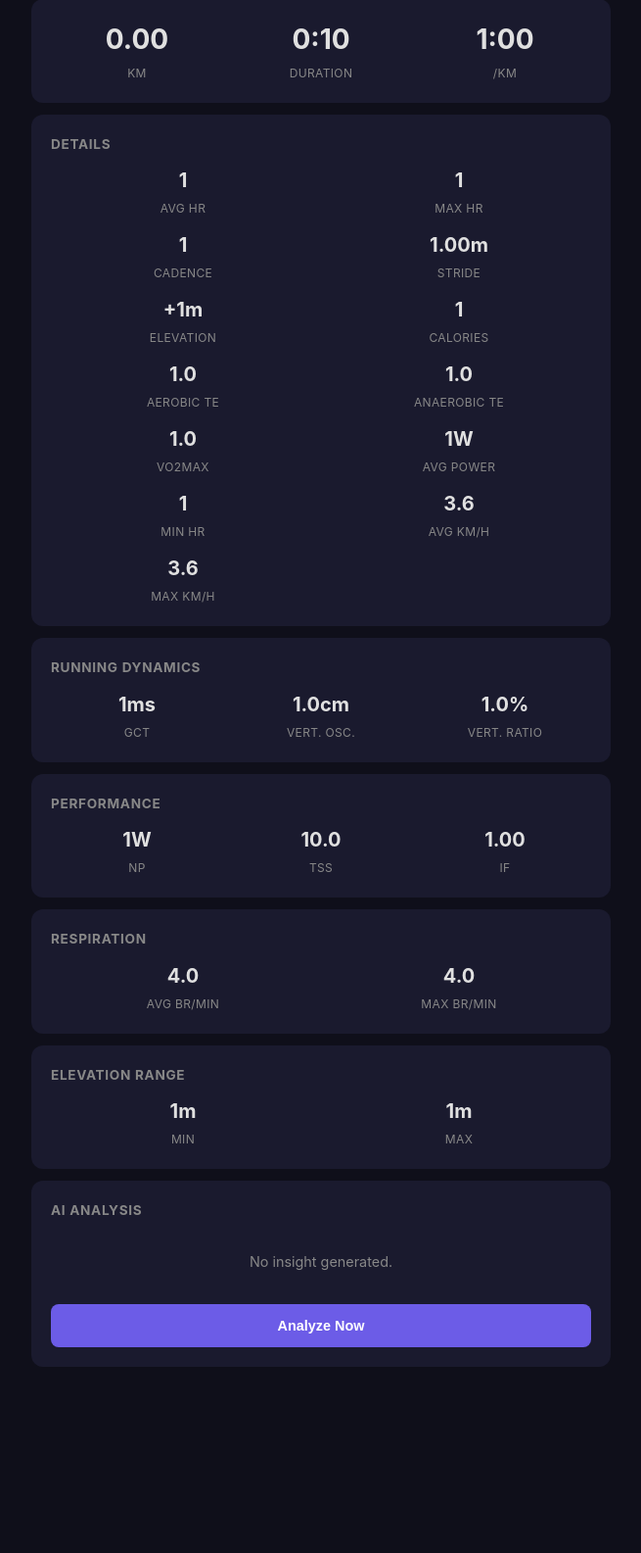
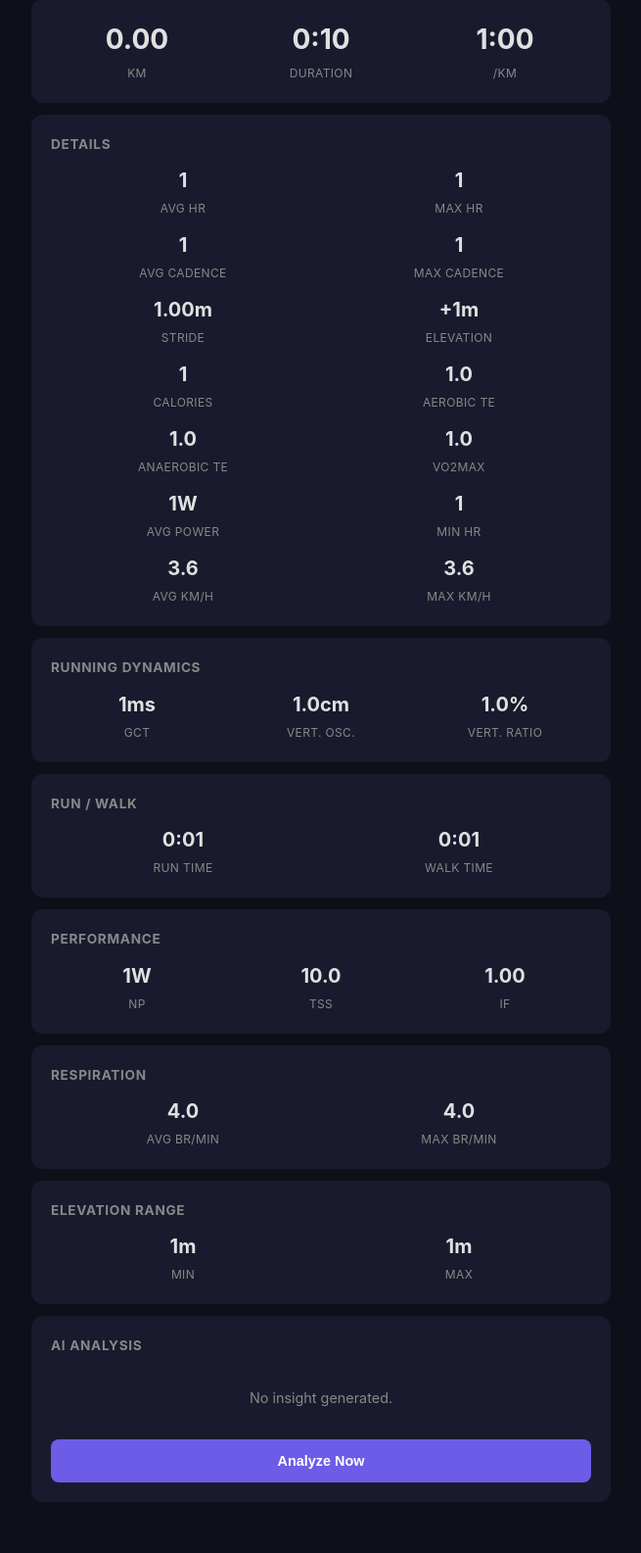
Before and after one commit to stnkvcmls/running-coach, a FastAPI app: page /activity/1 in a window 1280 px wide. Shown: the part 202-1787 px from the top of the page at 98% size, without its empty margins (312-967 px from the left). Before the commit the page ends 1597 px from the top, so only its background shows below. Run offline with FastAPI, Linux system fonts and the light colour scheme; tables that the repository leaves empty hold one stand-in row (values such as "Sample post"); parts of the project's set-up code (start-up, migrations or seed data) failed here and were passed over.

Commit message:
Add run/walk breakdown, power zones, max cadence, and 6 more chart series (#12)
- Add 5 new Activity columns: max_cadence, run_time_sec, walk_time_sec,
  typed_splits_json, power_zones_json
- Fetch get_activity_typed_splits() to extract run vs walk time per session
- Extract max cadence from Garmin activity summary
- Extract power zone summaries (powerZoneSummaries) from full activity
- Add 6 new time-series chart tabs from existing laps_json data: GCT,
  Vertical Oscillation, Vertical Ratio, Stride Length, Performance
  Condition, Stamina — all powered by data already stored but not shown
- Add Power Zones horizontal bar chart (matches HR Zones UI pattern)
- Add Run/Walk stat card with run and walk durations
- Feed max cadence, run/walk split, and power zones into AI coaching context

https://claude.ai/code/session_01G4K6butzZCpPSxQyTjbKsT

Co-authored-by: Claude <noreply@anthropic.com>

```diff
--- a/app/database.py
+++ b/app/database.py
@@ -66,6 +66,11 @@ def _migrate_db():
         "min_hr": "INTEGER",
         "max_elevation": "FLOAT",
         "min_elevation": "FLOAT",
+        "max_cadence": "FLOAT",
+        "run_time_sec": "FLOAT",
+        "walk_time_sec": "FLOAT",
+        "typed_splits_json": "TEXT",
+        "power_zones_json": "TEXT",
     }
     try:
         with engine.connect() as conn:
--- a/app/templates/activity.html
+++ b/app/templates/activity.html
@@ -38,7 +38,10 @@
         <div class="stat"><span class="stat-value">{{ activity.max_hr }}</span><span class="stat-label">Max HR</span></div>
         {% endif %}
         {% if activity.avg_cadence %}
-        <div class="stat"><span class="stat-value">{{ activity.avg_cadence | round(0) | int }}</span><span class="stat-label">Cadence</span></div>
+        <div class="stat"><span class="stat-value">{{ activity.avg_cadence | round(0) | int }}</span><span class="stat-label">Avg Cadence</span></div>
+        {% endif %}
+        {% if activity.max_cadence %}
+        <div class="stat"><span class="stat-value">{{ activity.max_cadence | round(0) | int }}</span><span class="stat-label">Max Cadence</span></div>
         {% endif %}
         {% if activity.avg_stride %}
         <div class="stat"><span class="stat-value">{{ '%.2f' | format(activity.avg_stride) }}m</span><span class="stat-label">Stride</span></div>
@@ -90,6 +93,20 @@
 </section>
 {% endif %}
 
+{% if activity.run_time_sec or activity.walk_time_sec %}
+<section class="card">
+    <h2>Run / Walk</h2>
+    <div class="stat-grid stat-grid-2">
+        {% if activity.run_time_sec %}
+        <div class="stat"><span class="stat-value">{{ activity.run_time_sec | duration }}</span><span class="stat-label">Run Time</span></div>
+        {% endif %}
+        {% if activity.walk_time_sec %}
+        <div class="stat"><span class="stat-value">{{ activity.walk_time_sec | duration }}</span><span class="stat-label">Walk Time</span></div>
+        {% endif %}
+    </div>
+</section>
+{% endif %}
+
 {% if activity.normalized_power or activity.training_stress_score or activity.intensity_factor %}
 <section class="card">
     <h2>Performance</h2>
@@ -136,6 +153,15 @@
     <h2>HR Zones</h2>
     <div class="chart-container chart-sm">
         <canvas id="hrZoneChart"></canvas>
+    </div>
+</section>
+{% endif %}
+
+{% if power_zones and power_zones is iterable and power_zones is not string %}
+<section class="card">
+    <h2>Power Zones</h2>
+    <div class="chart-container chart-sm">
+        <canvas id="powerZoneChart"></canvas>
     </div>
 </section>
 {% endif %}
@@ -278,10 +304,16 @@ const chartData = {{ chart_data | safe }};
 const chartKeys = Object.keys(chartData);
 const chartColors = {
     heart_rate: { line: '#e74c3c', fill: 'rgba(231, 76, 60, 0.15)' },
-    elevation: { line: '#2ecc71', fill: 'rgba(46, 204, 113, 0.15)' },
-    pace:      { line: '#6c5ce7', fill: 'rgba(108, 92, 231, 0.15)' },
-    cadence:   { line: '#f39c12', fill: 'rgba(243, 156, 18, 0.15)' },
-    power:     { line: '#0984e3', fill: 'rgba(9, 132, 227, 0.15)' },
+    elevation:  { line: '#2ecc71', fill: 'rgba(46, 204, 113, 0.15)' },
+    pace:       { line: '#6c5ce7', fill: 'rgba(108, 92, 231, 0.15)' },
+    cadence:    { line: '#f39c12', fill: 'rgba(243, 156, 18, 0.15)' },
+    power:      { line: '#0984e3', fill: 'rgba(9, 132, 227, 0.15)' },
+    gct:        { line: '#fd79a8', fill: 'rgba(253, 121, 168, 0.15)' },
+    vert_osc:   { line: '#00cec9', fill: 'rgba(0, 206, 201, 0.15)' },
+    vert_ratio: { line: '#a29bfe', fill: 'rgba(162, 155, 254, 0.15)' },
+    stride:     { line: '#55efc4', fill: 'rgba(85, 239, 196, 0.15)' },
+    perf_cond:  { line: '#fdcb6e', fill: 'rgba(253, 203, 110, 0.15)' },
+    stamina:    { line: '#e17055', fill: 'rgba(225, 112, 85, 0.15)' },
 };
 
 if (chartKeys.length > 0) {
@@ -366,4 +398,43 @@ if (chartKeys.length > 0) {
     renderChart(chartKeys[0]);
 }
 </script>
+{% if power_zones and power_zones is iterable and power_zones is not string %}
+<script>
+const pzones = {{ power_zones | tojson }};
+const pzoneLabels = [];
+const pzoneData = [];
+const pzoneColors = ['#2ecc71', '#27ae60', '#f1c40f', '#e67e22', '#e74c3c'];
+if (Array.isArray(pzones)) {
+    pzones.forEach(z => {
+        pzoneLabels.push('PZ' + (z.zoneNumber || z.zoneLow || '?'));
+        pzoneData.push(Math.round((z.secsInZone || 0) / 60));
+    });
+}
+const pzCtx = document.getElementById('powerZoneChart');
+if (pzCtx && pzoneData.length) {
+    new Chart(pzCtx, {
+        type: 'bar',
+        data: {
+            labels: pzoneLabels,
+            datasets: [{
+                label: 'Minutes',
+                data: pzoneData,
+                backgroundColor: pzoneColors.slice(0, pzoneData.length),
+                borderRadius: 6,
+            }]
+        },
+        options: {
+            indexAxis: 'y',
+            responsive: true,
+            maintainAspectRatio: false,
+            plugins: { legend: { display: false } },
+            scales: {
+                x: { beginAtZero: true, grid: { color: 'rgba(255,255,255,0.06)' }, ticks: { color: '#999' } },
+                y: { grid: { display: false }, ticks: { color: '#999' } }
+            }
+        }
+    });
+}
+</script>
+{% endif %}
 {% endblock %}
```
Also changed, not shown: app/ai_coach.py (+20 -0 lines), app/garmin_sync.py (+33 -0 lines), app/models.py (+9 -0 lines), app/routes.py (+13 -5 lines).
